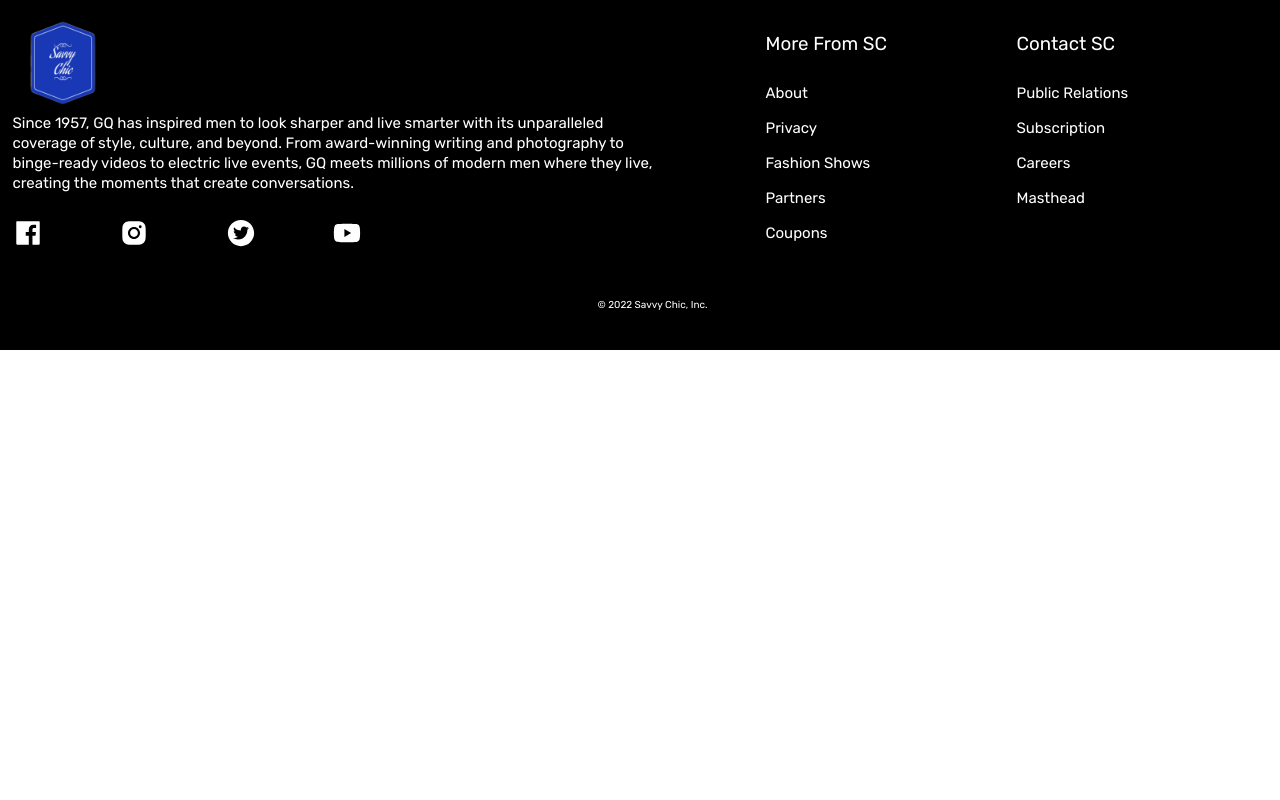
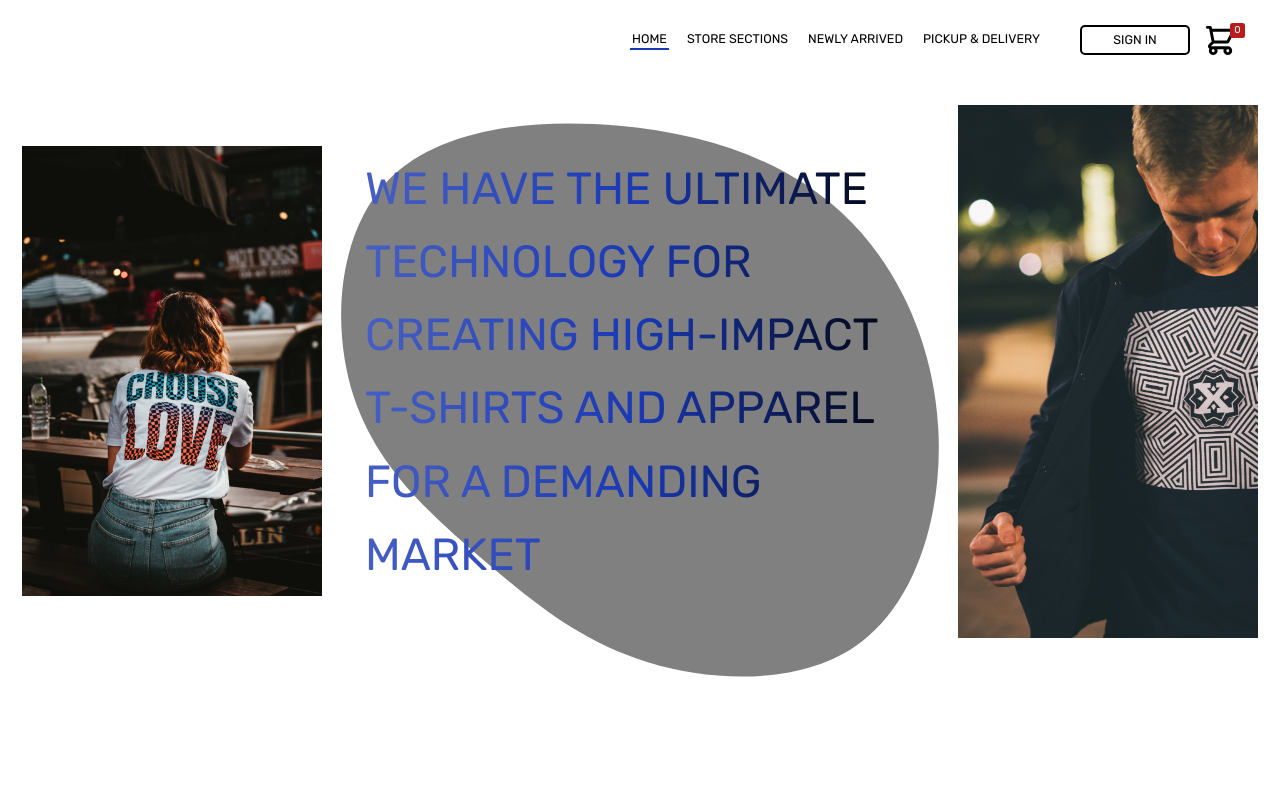
Before and after one commit to freesudani/Savvy-Chic, a React (Create React App) app: page /welcome/printing-details in a window 1280 px wide. Shown: the top 800 px of the page. Built offline with nearby package versions, Linux system fonts and the light colour scheme.

Commit message:
PrintingHead

```diff
--- a/src/App.tsx
+++ b/src/App.tsx
@@ -5,6 +5,7 @@ import StoreSections from "./pages/StoreSections.tsx";
 import Footer from "./components/Footer.tsx";
 import NewlyArrived from "./pages/NewlyArrived.tsx";
 import PickupDelivery from "./pages/PickupDelivery.tsx";
+import PrintDetails from "./pages/PrintDetails.tsx";
 /* import Sidebar from "./components/Sidebar.tsx"; */
 
 const App: FC = () => {
@@ -14,6 +15,7 @@ const App: FC = () => {
       <Routes>
         <Route path="/" element={<Navigate to="/welcome" />} />
         <Route path="/welcome" element={<Welcome />} />
+        <Route path="/welcome/printing-details" element={<PrintDetails />} />
         <Route path="/sections" element={<StoreSections />} />
         <Route path="/new" element={<NewlyArrived />} />
         <Route path="/delivery" element={<PickupDelivery />} />
--- a/src/components/PrintDetails.tsx
+++ /dev/null
@@ -1,7 +0,0 @@
-import React from "react";
-
-const PrintDetails = () => {
-  return <div className="bg-primary-200 h-screen">PrintDetails</div>;
-};
-
-export default PrintDetails;
--- /dev/null
+++ b/src/components/PrintingHead.tsx
@@ -0,0 +1,40 @@
+import React, { FC } from "react";
+import Navbar from "./Navbar.tsx";
+import ShirtPrintImg from "../images/malcolm-lightbody-E4Kuj7GsBjg-unsplash.jpg";
+import ShirtPrintintImg from "../images/marty-o-neill-hsD3q4I_VIQ-unsplash.jpg";
+import { ArrangmentProps } from "../models/types.types";
+
+const PrintingHead: FC<ArrangmentProps> = (props) => {
+  return (
+    <div className="relative  h-screen xl:h-[70rem] lg:h-[65rem] sm:h-[55rem] mb:h-[50rem] w-screen bg-hero-bg bg-no-repeat bg-center bg-cover">
+      <Navbar
+        openSidebar={props.openSidebar}
+        setOpenSidebar={props.setOpenSidebar}
+      />
+      <div className="flex justify-around items-center mt-10 ">
+        <div>
+          <img
+            src={ShirtPrintImg}
+            alt="shirt"
+            className="w-[300px] mb:hidden"
+          />
+        </div>
+        <div className="w-[55rem] md:ml-10">
+          <h1 className="text-7xl md:text-6xl  bg-gradient-to-r from-primary-100 via-primary-200 to-black bg-clip-text text-transparent bold uppercase leading-relaxed">
+            we have the ultimate technology for creating high-impact t-shirts
+            and apparel for a demanding market
+          </h1>
+        </div>
+        <div>
+          <img
+            src={ShirtPrintintImg}
+            alt="shirt2"
+            className="w-[300px] lg:hidden"
+          />
+        </div>
+      </div>
+    </div>
+  );
+};
+
+export default PrintingHead;
--- /dev/null
+++ b/src/pages/PrintDetails.tsx
@@ -0,0 +1,12 @@
+import React, { FC } from "react";
+import PrintingHead from "../components/PrintingHead.tsx";
+
+const PrintDetails: FC = () => {
+  return (
+    <>
+      <PrintingHead />
+    </>
+  );
+};
+
+export default PrintDetails;
```
Also changed, not shown: src/images/malcolm-lightbody-E4Kuj7GsBjg-unsplash.jpg (added), src/images/marty-o-neill-hsD3q4I_VIQ-unsplash.jpg (added).
